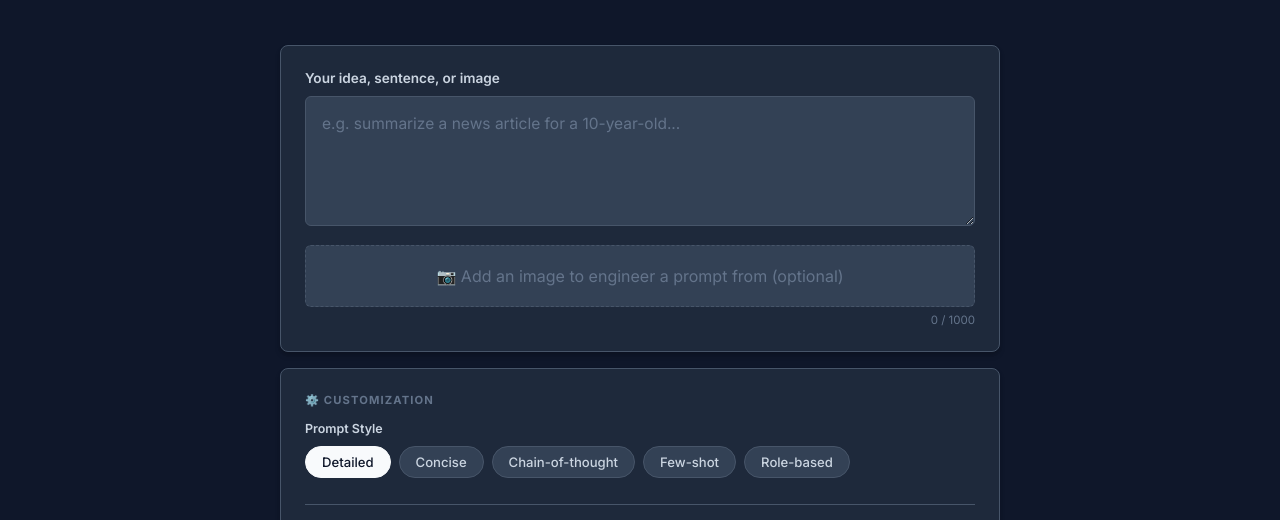
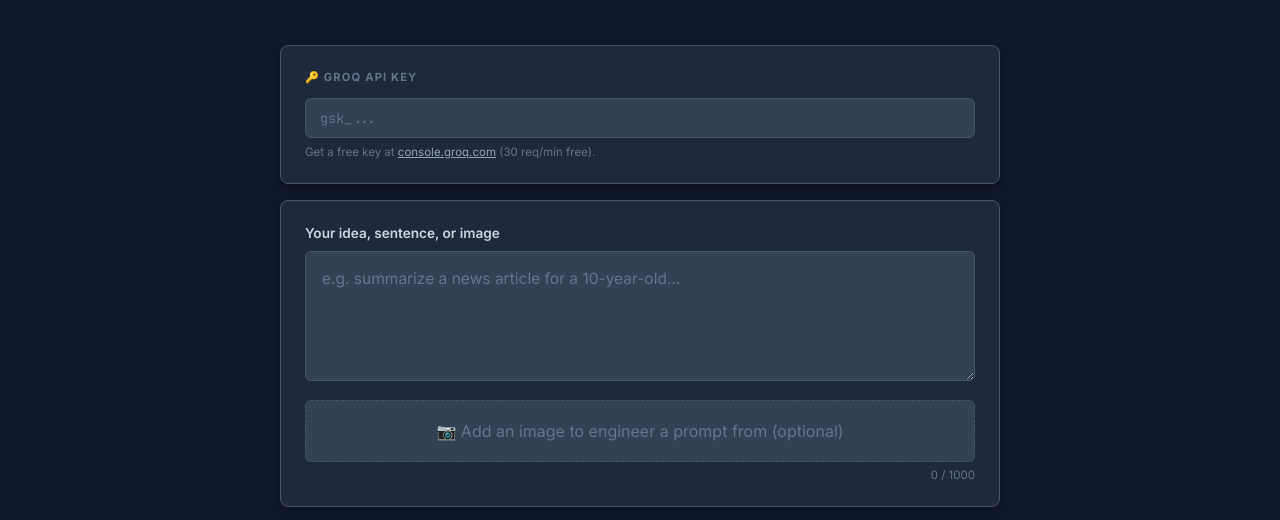
Before and after one commit to Vighneshjk/prompt_generater, a plain HTML site: page index.html in a window 1280 px wide. Shown: the part 215-735 px from the top of the page. Drawn offline with Linux system fonts and the light colour scheme.

Commit message:
feat: restore API Key input with localStorage persistence

```diff
--- a/index.html
+++ b/index.html
@@ -368,8 +368,14 @@ input#apiKey::placeholder{color:var(--text3);}
     <h1>Prompt <em>Architect</em></h1>
     <p>A minimalist tool for professional prompt engineering.</p>
   </div>
-
-
+  <!-- API KEY -->
+  <div class="card" id="apiCard">
+    <div class="card-label">🔑 Groq API Key</div>
+    <div class="api-row">
+      <input type="password" id="apiKey" placeholder="gsk_..." autocomplete="off" aria-label="Groq API Key" spellcheck="false"/>
+    </div>
+    <p class="api-hint">Get a free key at <a href="https://console.groq.com" target="_blank" style="color:var(--accent2);">console.groq.com</a> (30 req/min free).</p>
+  </div>
 
   <!-- INPUT -->
   <div class="card">
@@ -475,7 +481,15 @@ input#apiKey::placeholder{color:var(--text3);}
 (function(){
   /* ── Theme ── */
   const themeBtn = document.getElementById('themeBtn');
+  const apiKeyInput = document.getElementById('apiKey');
   const html = document.documentElement;
+
+  // Load API Key
+  apiKeyInput.value = localStorage.getItem('pe_groq_key') || '';
+  apiKeyInput.addEventListener('input', () => {
+    localStorage.setItem('pe_groq_key', apiKeyInput.value.trim());
+  });
+
   let theme = localStorage.getItem('pe_theme') || 'dark';
   apply(theme);
 
@@ -747,15 +761,14 @@ input#apiKey::placeholder{color:var(--text3);}
   }
 
   /* ── generatePrompt() — powered by Groq (free) ── */
-  // 🔑 Paste your free Groq API key here → https://console.groq.com
-  const GROQ_API_KEY = 'YOUR_GROQ_API_KEY_HERE';
-
   window.generatePrompt = async function() {
     const genBtn = document.getElementById('generateBtn');
+    const apiKey = apiKeyInput.value.trim();
     const input  = ta.value.trim();
     document.getElementById('errorBox').style.display = 'none';
 
-    if(!input){ showError('⚠️ Please enter an idea or sentence.'); return; }
+    if(!apiKey){ showError('⚠️ Please enter your Groq API key.'); return; }
+    if(!input){  showError('⚠️ Please enter an idea or sentence.'); return; }
 
     genBtn.classList.add('loading');
     genBtn.disabled = true;
@@ -797,7 +810,7 @@ input#apiKey::placeholder{color:var(--text3);}
         method: 'POST',
         headers: {
           'Content-Type': 'application/json',
-          'Authorization': `Bearer ${GROQ_API_KEY}`
+          'Authorization': `Bearer ${apiKey}`
         },
         body: JSON.stringify({
           model: model,
```
